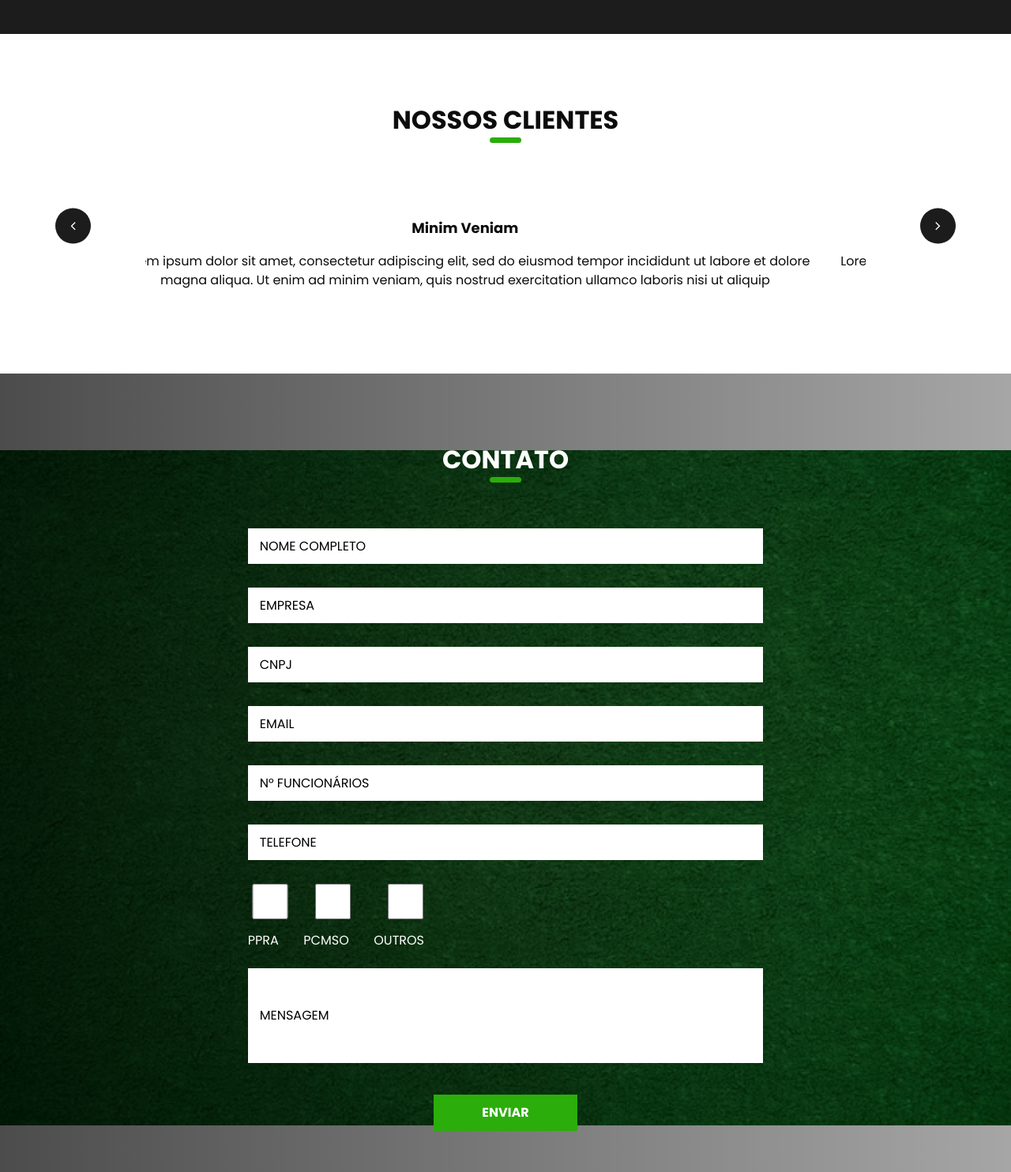
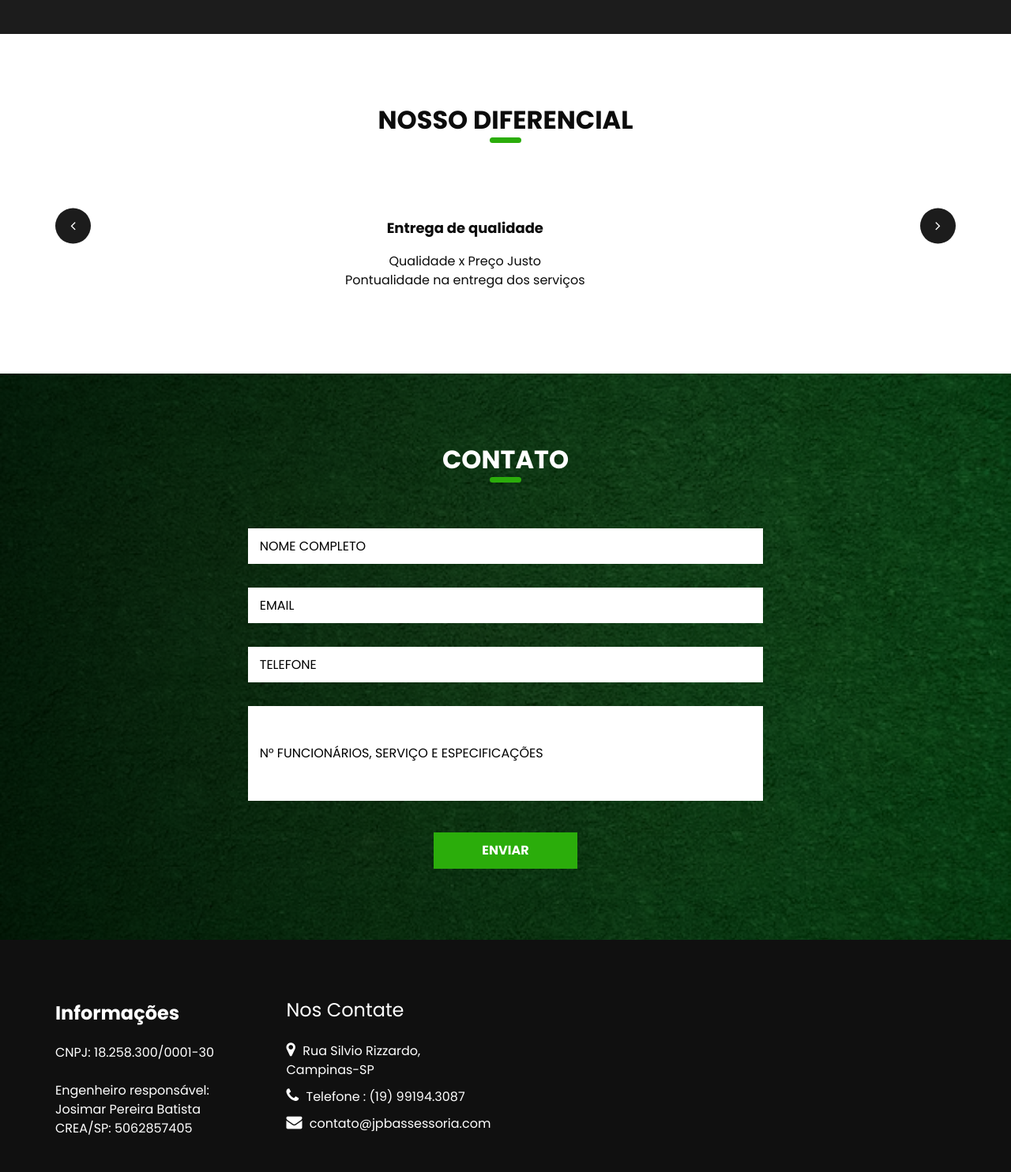
Before and after one commit to gabriel-batista01/JPB-assessoria-consultoria, a plain HTML site: page index.html in a window 1280 px wide. Shown: the part 2720-4204 px from the top of the page at 79% size. Drawn offline with Linux system fonts and the light colour scheme.

Commit message:
Add files via upload

```diff
--- a/index.html
+++ b/index.html
@@ -641,7 +641,7 @@ Realizado por um engenheiro de segurança do trabalho em conformidade com a norm
     <div class="container ">
       <div class="heading_container heading_center">
         <h2>
-          Nossos clientes
+          Nosso diferencial
         </h2>
       </div>
       <div id="carouselExampleControls" class="carousel slide" data-ride="carousel">
@@ -653,13 +653,12 @@ Realizado por um engenheiro de segurança do trabalho em conformidade com a norm
               </div>
               <div class="detail-box">
                 <h4>
-                  Minim Veniam
+                  Entrega de qualidade
                 </h4>
                 <p>
-                  Lorem ipsum dolor sit amet, consectetur adipiscing elit, sed
-                  do eiusmod tempor incididunt ut labore et dolore magna
-                  aliqua. Ut enim ad minim veniam, quis nostrud exercitation
-                  ullamco laboris nisi ut aliquip
+                  Qualidade x Preço Justo <br>
+
+                  Pontualidade na entrega dos serviços
                 </p>
               </div>
             </div>
@@ -671,13 +670,12 @@ Realizado por um engenheiro de segurança do trabalho em conformidade com a norm
               </div>
               <div class="detail-box">
                 <h4>
-                  Minim Veniam
+                  Qualidade técnica
                 </h4>
                 <p>
-                  Lorem ipsum dolor sit amet, consectetur adipiscing elit, sed
-                  do eiusmod tempor incididunt ut labore et dolore magna
-                  aliqua. Ut enim ad minim veniam, quis nostrud exercitation
-                  ullamco laboris nisi ut aliquip
+                  Serviços técnicos feito por engenheiro <br>
+
+                  Recolhimento da ART nos serviços técnicos
                 </p>
               </div>
             </div>
@@ -689,13 +687,12 @@ Realizado por um engenheiro de segurança do trabalho em conformidade com a norm
               </div>
               <div class="detail-box">
                 <h4>
-                  Minim Veniam
+                  Cumprimento de normas
                 </h4>
                 <p>
-                  Lorem ipsum dolor sit amet, consectetur adipiscing elit, sed
-                  do eiusmod tempor incididunt ut labore et dolore magna
-                  aliqua. Ut enim ad minim veniam, quis nostrud exercitation
-                  ullamco laboris nisi ut aliquip
+                  Atendemos todas as normas regulamentadoras <br>
+
+                  Atendemos as exigências do eSocial
                 </p>
               </div>
             </div>
@@ -747,47 +744,27 @@ Realizado por um engenheiro de segurança do trabalho em conformidade com a norm
                   <div>
                     <input type="text" name="name" placeholder="Nome completo" required/>
                   </div>
+
+
+
                   <div>
-                    <input type="text" name="name" placeholder="Empresa" required/>
+                    <input type="email" name="email" placeholder="Email" required/>
                   </div>
-                  <div>
-                    <input type="text" name="name" placeholder="CNPJ" required/>
-                  </div>
-                  <div>
-                    <input type="email" name="email" placeholder="Email " required/>
-                  </div>
-                  <div>
-                    <input type="number" name="number" placeholder="N° Funcionários " required/>
-                  </div>
+
                   <div>
                     <input type="text" name="phone" placeholder="Telefone" required/>
                   </div>
-                  <div class="">
 
-
-                    <label style="display: inline-block; margin-right: 10px;">
-                      <input type="checkbox" name="servicos[]" value="PPRA"> PPRA
-                    </label>
-                    <label style="display: inline-block; margin-right: 10px;">
-                      <input type="checkbox" name="servicos[]" value="PCMSO"> PCMSO
-                    </label>
-                    <label style="display: inline-block;">
-                      <input type="checkbox" name="servicos[]" value="OUTROS"> OUTROS
-                    </label>
-                    <br>
-
-
-
-                    <input type="text" name="message_input" placeholder="Mensagem" class="message_input" required/>
+                  <div>
+                    <input type="text" name="message_input" placeholder="N° Funcionários, serviço e especificações" class="message_input" required/>
                   </div>
-                  <div class="btn-box ">
-                    <button type="submit">
-                      Enviar
-                    </button>
+                  <div class="btn-box">
+                    <button type="submit">Enviar</button>
                   </div>
                 </div>
               </div>
             </form>
+
           </div>
         </div>
       </div>
```
